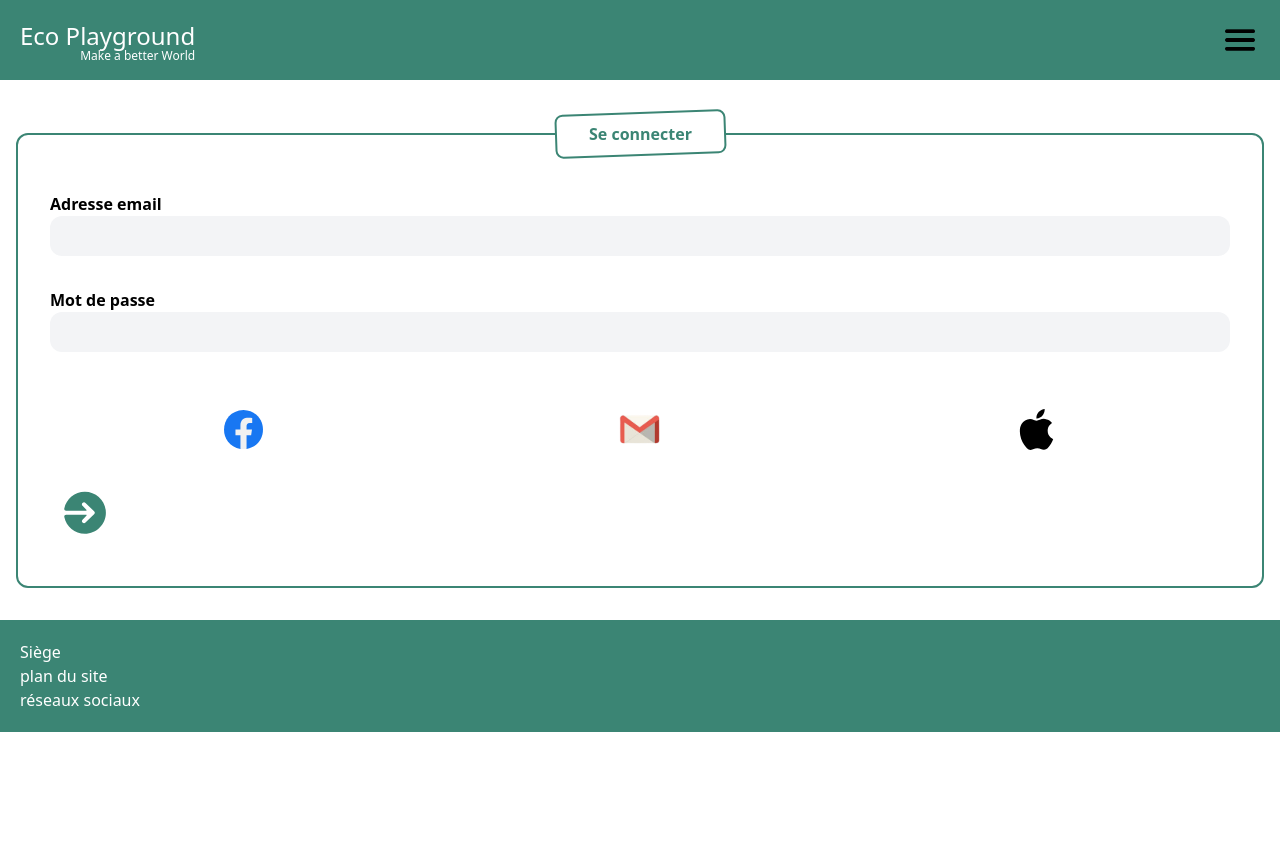
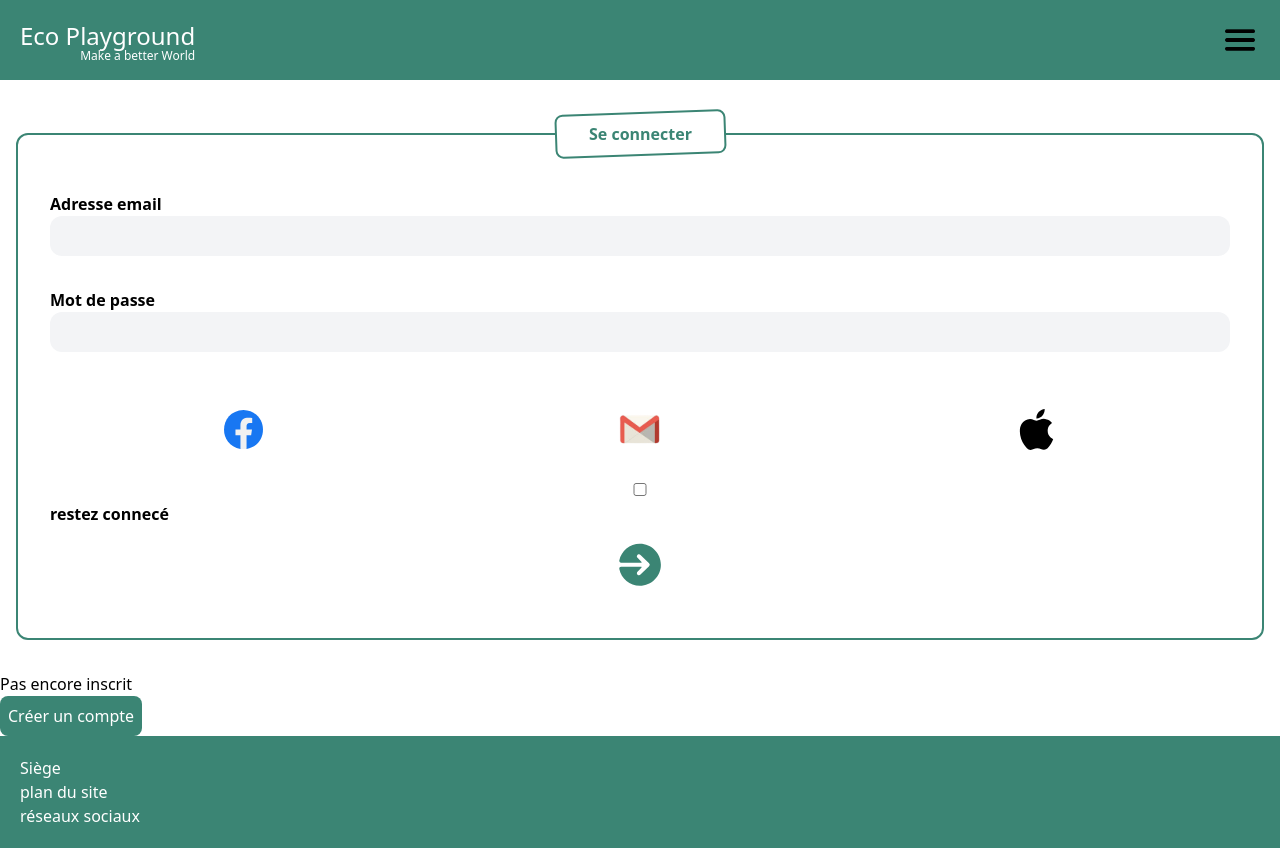
Before and after one commit to WildCodeSchool/2209-wns-lovelace-eco-challenges, a React (Create React App) app in the folder web-app/: page /sign-in in a window 1280 px wide. Before the commit the page ends 800 px from the top, so only its background shows below. Built offline with nearby package versions, Linux system fonts and the light colour scheme.

Commit message:
ajout du bouton de redirection vers inscription

```diff
--- a/web-app/src/pages/SignIn/SignIn.tsx
+++ b/web-app/src/pages/SignIn/SignIn.tsx
@@ -94,6 +94,7 @@ const SignIn = (/* { onSuccess }: { onSuccess: () => {} } */) => {
           </label>
           <br />
 
+
           <section className="iconContainer">
             <button>
               <Facebook/>
@@ -107,9 +108,18 @@ const SignIn = (/* { onSuccess }: { onSuccess: () => {} } */) => {
               <Apple/>
             </button>
           </section>
-          <button className="w-content m-auto" disabled={loading}> {loading ? <Loader/> : <ArrowLinkTo /> } </button>
+          <label className="flex">
+            <input type="checkbox"/>
+            restez connecé
+          </label>
+          <button className="w-full" disabled={loading}> {loading ? <Loader/> : <ArrowLinkTo /> } </button>
 
         </fieldset>
+
+        <h2> Pas encore inscrit </h2>
+        <Button action={() => {
+          navigate("/sign-up")
+        }} type="button-primary" name="Créer un compte"/>
       </form>
     </>
   );
```
